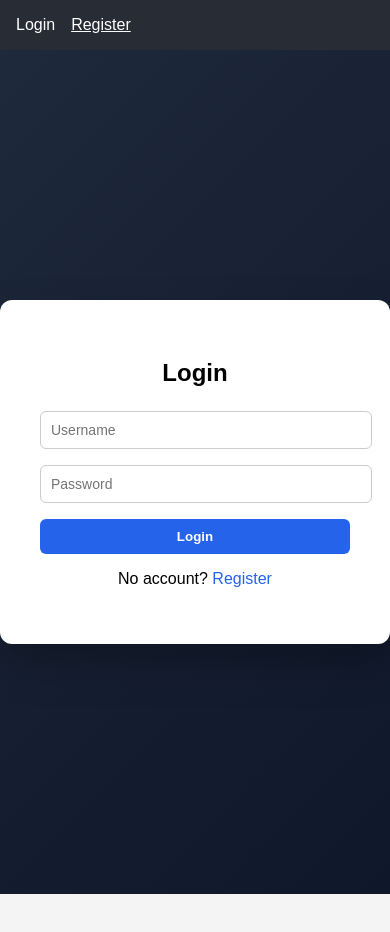
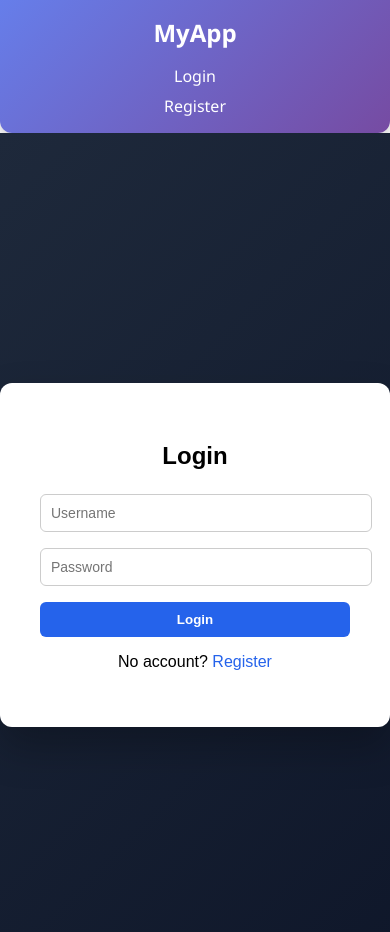
Before and after one commit to EvanTN/cloud-devops-project-FrontEnd, a React (Create React App) app: page /login in a window 390 px wide. Shown: the top 932 px of the page. Before the commit the page ends 894 px from the top, so only its background shows below. Built offline with nearby package versions, Linux system fonts and the light colour scheme.

Commit message:
Updated Navbar + Navbar.css

```diff
--- /dev/null
+++ b/src/components/Navbar.css
@@ -0,0 +1,69 @@
+.navbar {
+  display: flex;
+  justify-content: space-between;
+  align-items: center;
+  padding: 1rem 2rem;
+  background: linear-gradient(135deg, #667eea, #764ba2);
+  color: white;
+  font-family: "Segoe UI", Tahoma, Geneva, Verdana, sans-serif;
+  box-shadow: 0 4px 6px rgba(0, 0, 0, 0.1);
+  border-radius: 0 0 12px 12px;
+}
+
+.navbar-brand .brand-logo {
+  font-size: 1.5rem;
+  font-weight: bold;
+  color: white;
+  text-decoration: none;
+  transition: color 0.3s;
+}
+
+.navbar-brand .brand-logo:hover {
+  color: #ff6b6b;
+}
+
+.navbar-links {
+  display: flex;
+  gap: 1rem;
+  align-items: center;
+}
+
+.nav-link {
+  color: white;
+  text-decoration: none;
+  font-weight: 500;
+  transition: color 0.3s;
+}
+
+.nav-link:hover {
+  color: #ff6b6b;
+}
+
+.nav-button {
+  background-color: #ff6b6b;
+  color: white;
+  border: none;
+  padding: 0.5rem 1rem;
+  border-radius: 8px;
+  cursor: pointer;
+  font-weight: 500;
+  transition: background 0.3s;
+}
+
+.nav-button:hover {
+  background-color: #ff4c4c;
+}
+
+/* Responsive tweaks */
+@media (max-width: 600px) {
+  .navbar {
+    flex-direction: column;
+    gap: 1rem;
+    padding: 1rem;
+  }
+
+  .navbar-links {
+    flex-direction: column;
+    gap: 0.5rem;
+  }
+}
--- a/src/components/Navbar.js
+++ b/src/components/Navbar.js
@@ -1,6 +1,7 @@
 import React from "react";
 import { Link, useNavigate } from "react-router-dom";
 import { logout, getToken } from "../api/auth";
+import "./Navbar.css";
 
 const Navbar = () => {
   const navigate = useNavigate();
@@ -12,26 +13,33 @@ const Navbar = () => {
   };
 
   return (
-    <nav style={{ padding: "1rem", backgroundColor: "#282c34", color: "white" }}>
+    <nav className="navbar">
+      <div className="navbar-brand">
+        <Link to="/" className="brand-logo">
+          MyApp
+        </Link>
+      </div>
+      <div className="navbar-links">
         {token ? (
           <>
-          <Link to="/" style={{ marginRight: "1rem", color: "white", textDecoration: "none" }}>
+            <Link to="/" className="nav-link">
               Home
             </Link>
-          <button onClick={handleLogout} style={{ marginLeft: "1rem" }}>
+            <button onClick={handleLogout} className="nav-button">
               Logout
             </button>
           </>
         ) : (
           <>
-          <Link to="/login" style={{ marginRight: "1rem", color: "white", textDecoration: "none" }}>
+            <Link to="/login" className="nav-link">
               Login
             </Link>
-          <Link to="/register" style={{ color: "white" }}>
+            <Link to="/register" className="nav-link">
               Register
             </Link>
           </>
         )}
+      </div>
     </nav>
   );
 };
```
Lines whose indentation alone changed are shown as unchanged.
